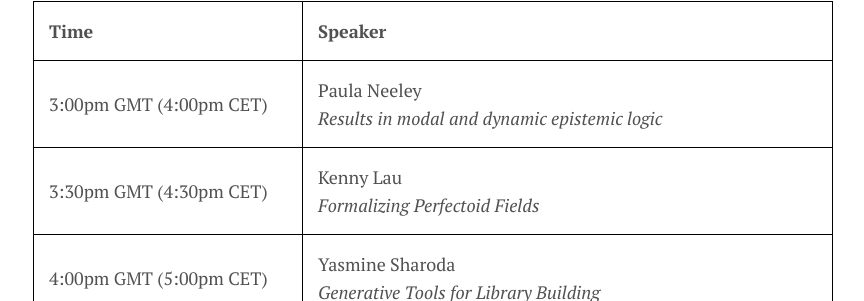
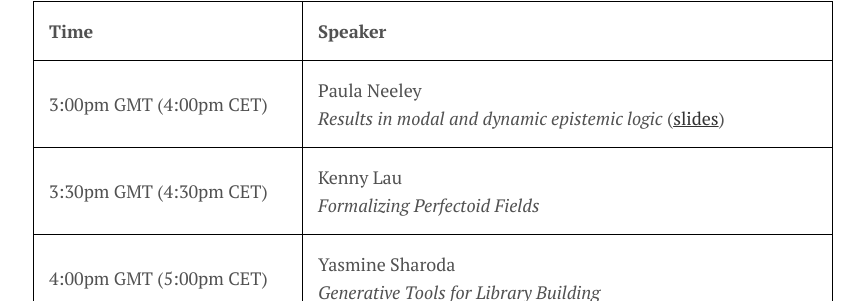
Before and after one commit to leanprover-community/lt2021, a Jekyll site: the page built from schedule.md, in a window 1280 px wide and 900 px high, scrolled down 2947 px. Shown: the part 154-455 px from the top of the window, without its empty margins (207-1071 px from the left). Built offline with Jekyll 4.4.1, drawn with Linux system fonts in a browser that asks for light colours.

Commit message:
Paula slides

```diff
--- a/schedule.md
+++ b/schedule.md
@@ -72,7 +72,7 @@ look for them on [gather.town](https://www.gather.town/)!
 
 | Time      | Speaker            |
 | --------- | ------------------ |
-| <time datetime="2021-01-04T16:00+01:00">4:00pm CET</time> | Paula Neeley<br>*Results in modal and dynamic epistemic logic* |
+| <time datetime="2021-01-04T16:00+01:00">4:00pm CET</time> | Paula Neeley<br>*Results in modal and dynamic epistemic logic* ([slides](slides/paula-LeanTogether2021.pdf))|
 | <time datetime="2021-01-04T16:30+01:00">4:30pm CET</time> | Kenny Lau<br>*Formalizing Perfectoid Fields* |
 | <time datetime="2021-01-04T17:00+01:00">5:00pm CET</time> | Yasmine Sharoda<br>*Generative Tools for Library Building* |
 | <time datetime="2021-01-04T17:30+01:00">5:30pm CET</time> | Coffee break |
```
